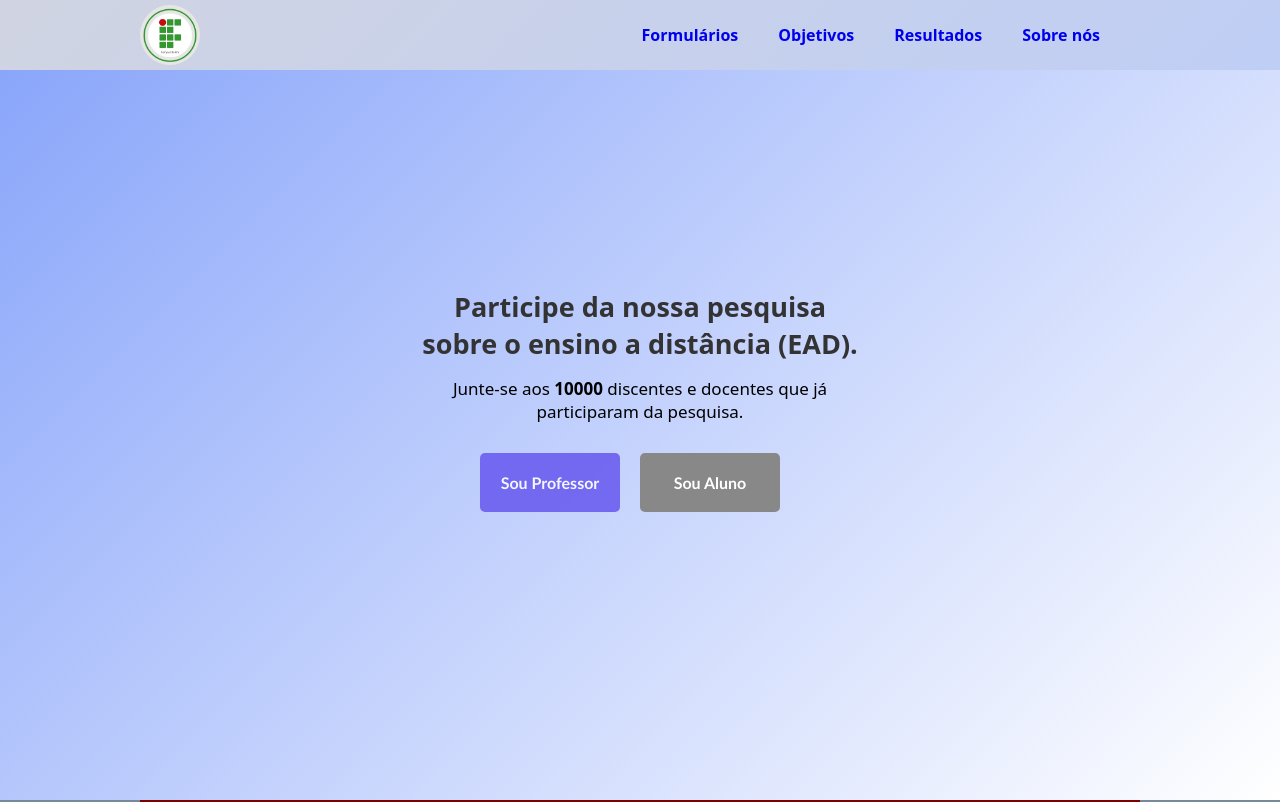
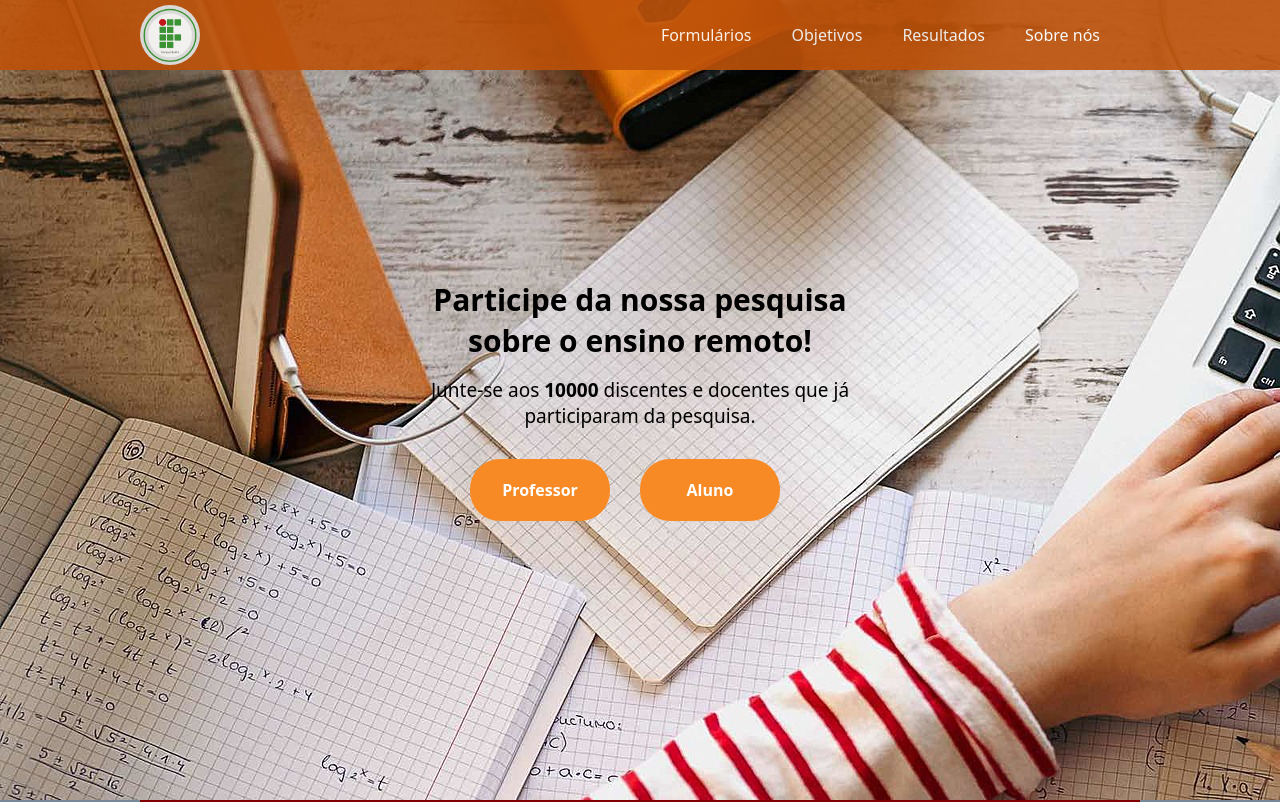
Before and after one commit to RafaelCardoso11/EAD-research-project-Angular, an Angular app: page / in a window 1280 px wide. Shown: the top 802 px of the page. Built offline with nearby package versions, Linux system fonts and the light colour scheme; a web font is replaced by a local one.

Commit message:
mudanças no header e content-header-view

```diff
--- a/src/app/components/templates/header/header.component.scss
+++ b/src/app/components/templates/header/header.component.scss
@@ -4,9 +4,10 @@ header {
     z-index: 2;
     width: 100%;
     height: 70px;
-    background-image: linear-gradient(-45deg, rgb(191, 206, 245), #d0d4e2);
+    background-color: rgb(189, 81, 9);
+    opacity: 0.9;
     .header-container {
-        font-family: 'Lato';
+        //font-family:'Gill Sans', 'Gill Sans MT', Calibri, 'Trebuchet MS', sans-serif;
         font-size: 10%;
         max-width: 1000px;
         width: 90%;
@@ -18,7 +19,7 @@ header {
         .logo {
             img {
                 border-radius: 52%;
-                background-color: #86a3fa;
+                background-color: rgb(189, 81, 9);
                 width: 15%;
                 height: 15%;
             }
@@ -30,21 +31,28 @@ header {
                 padding-top: 20%;
                 text-decoration: none;
                 display: inline;
-                color: rgb(22, 22, 22);
-                font-family: 'Lato', sans-serif;
+                color: rgb(0,0,0);
+                font-family: 'Gill Sans', 'Gill Sans MT', Calibri, 'Trebuchet MS', sans-serif;
                 font-size: 16rem;
-                font-weight: 700;
+                font-weight: 450;
                 margin-right: 40px;
                 border: 1px;
                 cursor: pointer;
 
 
-                .aboutUs a:hover,
-                .aboutUs a:visited {
-                    color: lawngreen;
+                a:hover,
+                a:active {
+                    text-decoration: none;
+                    color: rgb(124, 89, 89);
                     transition: 400ms;
-                    border-bottom: #3c6bfa solid;
-                    border-radius: 30%;
+                    scale: 1.5;
+                    border-bottom: 2pt #ffffff solid;
+                }
+
+                a:link,
+                a:visited {
+                    text-decoration: none;
+                    color: #ffffff;
                 }
             }
             .bt_register {
--- a/src/app/components/viewTemplates/content-header-view/content-header-view.component.html
+++ b/src/app/components/viewTemplates/content-header-view/content-header-view.component.html
@@ -1,12 +1,12 @@
 <section class="container-headerView">
     <div class="content-header" id="forms">
         <div class="container">
-            <h1 class="title">Participe da nossa pesquisa sobre o ensino a distância (EAD).</h1>
+            <h1 class="title">Participe da nossa pesquisa sobre o ensino remoto!</h1>
             <p class="desc">Junte-se aos <strong>{{usuarios.id}}</strong> discentes e docentes que já participaram da pesquisa.
             </p>
             <div class="buttons">
-                <button class="bt_participar" id="professor" (click)="redirectToTeacherForm()">Sou Professor</button>
-                <button class="bt_participar" (click)="redirectToStudentForm()">Sou Aluno</button>
+                <button class="bt_participar" id="professor" (click)="redirectToTeacherForm()"><strong> Professor </strong></button>
+                <button class="bt_participar" (click)="redirectToStudentForm()"> <strong>Aluno</strong> </button>
             </div>
         </div>
     </div>
--- a/src/app/components/viewTemplates/content-header-view/content-header-view.component.scss
+++ b/src/app/components/viewTemplates/content-header-view/content-header-view.component.scss
@@ -1,12 +1,11 @@
 .container-headerView {
     width: 100%;
     max-height: 100%;
-    background: rgb(255, 255, 255);
+
     margin: 0 auto;
 
     .content-header {
-        background-image: linear-gradient(-45deg, white, #86a3fa);
-
+        background-image: url(/assets/img/ead.jpeg);
         display: flex;
         flex-direction: column;
         padding: 0px 10px;
@@ -20,12 +19,13 @@
         .title {
 
             position: relative;
+            //font-family:'Gill Sans', 'Gill Sans MT', Calibri, 'Trebuchet MS', sans-serif;
             overflow: hidden;
-            font-size: 27rem;
-            width: 450rem;
+            font-size: 30rem;
+            width: 500rem;
             margin: 0 auto;
             font-weight: 700;
-            color: #333333;
+            color: rgb(0, 0, 0);
 
             ::after{
                 position: absolute;
@@ -34,7 +34,7 @@
                 width: 100%;
                 height: 100%;
                 content: '';
-                background-image: url(../../../../assets/img/nuvem.png);
+                background-image: url(../../../../assets/img/logo.jpg);
                 background-size: 100% 500%;
                 animation: nuvemMoveX 20s ease alternate infinite;
                 opacity: 0.6;
@@ -44,35 +44,36 @@
 
             width: 450rem;
             margin: 0 auto;
-            font-size: 17rem;
-            margin-top: 15px;
+            color: black;
+            font-size: 19rem;
+            font-weight: 400;
+            margin-top: 16px;
         }
         .buttons{
-            width: 450rem;
+            width: 500rem;
             margin: 0 auto;
             .bt_participar {
                 cursor: pointer;
                 margin-top: 30rem;
                 outline: 0;
-                border: 0;
-                border-radius: 5px;
-                background: rgb(135, 136, 135);
+                border: 10px;
+                border-radius: 30px;
+                background: rgb(247, 138, 37);
                 color: rgb(255, 255, 255);
                 font-size: 16rem;
-                font-weight: 700;
-                font-family: "Gill Sans", "Gill Sans MT", Calibri, "Trebuchet MS", sans-serif;
+                font-weight: 750px;
+                //font-family: "Gill Sans", "Gill Sans MT", Calibri, "Trebuchet MS", sans-serif;
                 padding: 20rem 0px;
                 width: 140px;
 
-                margin-right: 20px;
-                &#professor {
-                    opacity: 0.8;
-                    background: rgb(95, 79, 238);
-                }
+                margin-right: 30px;
+
                 &:hover {
+                    scale: 4px;
+                    font-size: 18rem;
                     transition: 400ms;
                     padding: 25rem;
-                    text-align: start;
+                    text-align: center;
                 }
             }
         }
```
Also changed, not shown: src/Assets/img/ead.jpeg (added), src/Assets/img/img-relatorios.png (deleted).
